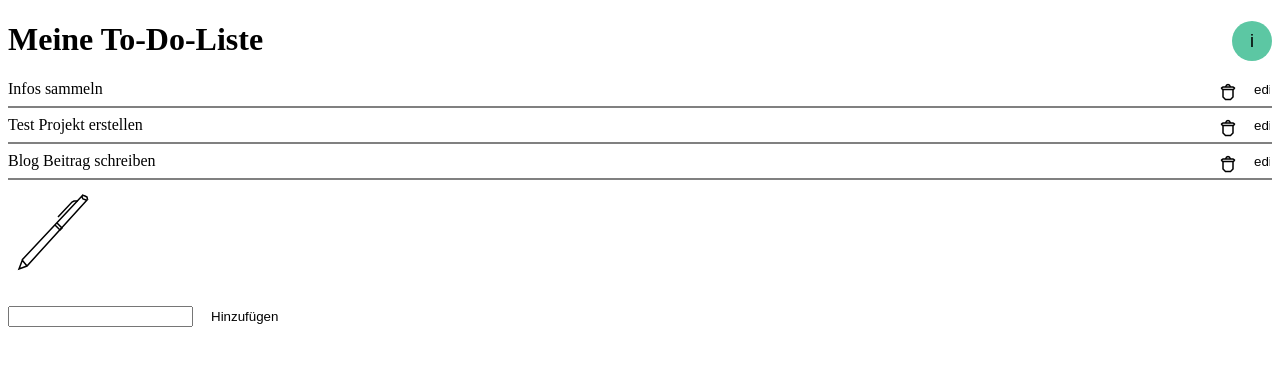
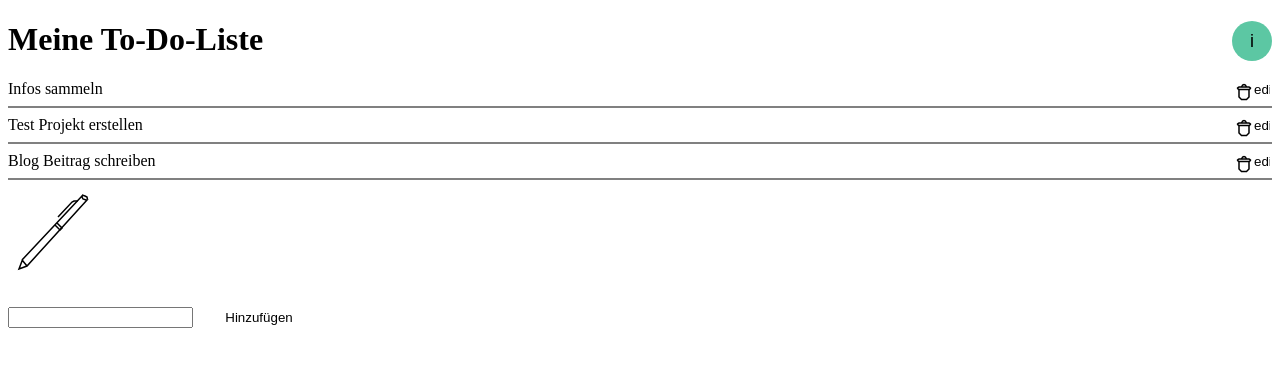
Before and after one commit to FabioKaelin/ToDoManager, a Vue app: page / in a window 1280 px wide. Shown: the top 366 px of the page. Built offline with nearby package versions, Linux system fonts and the light colour scheme; a web font is replaced by a local one.

Commit message:
Modified

```diff
--- a/style.css
+++ b/style.css
@@ -17,6 +17,7 @@
 
 ::-webkit-scrollbar-thumb:hover {
     background: rgb(70, 160, 130);
+
 }
 
 #Informationen {
@@ -95,16 +96,32 @@ body > script {
     border-color: transparent;
     margin: 0;
     padding: 0;
-    margin-left: 1rem;
+    margin-left: 10px;
+    padding-left: 2rem;
+
     float: right;
+    border-radius: 5px;
+    transition-duration: 0.4s;
 }
+
+.papierkorb{
+    background-color: transparent;
+    border-radius: 5px;
+    transition-duration: 0.4s;
+}
+.papierkorb:hover {
+    background-color: rgb(92, 199, 163);
+}
+
+.pap
+
 img, svg, video, canvas, audio, iframe, embed, object {
     display: block;
     vertical-align: middle;
 }
 .addButton {
-    height: 20px;
-    width: 20px;
+    height: 23px;
+    width: 100px;
     cursor: pointer;
     background-color: transparent;
     border-color: transparent;
@@ -112,6 +129,13 @@ img, svg, video, canvas, audio, iframe, embed, object {
     padding: 0;
     margin-left: 1rem;
     font-family: 'Mochiy Pop P One', sans-serif;
+    background-color: transparent;
+    border-radius: 5px;
+    transition-duration: 0.4s;
+}
+
+.addButton:hover {
+    background-color: rgb(92, 199, 163);
 }
 
 input[type="text"]
@@ -127,7 +151,6 @@ input[type="text"]
     align-items: center;
     /* float:right; */
     margin-left: 30px;
-
 }
 
 .showInputButton {
@@ -140,6 +163,13 @@ input[type="text"]
     padding: 0;
     margin-left: 1rem;
     float: right;
+    border-radius: 5px;
+    transition-duration: 0.4s;
+}
+
+.showInputButton:hover {
+    background-color: rgb(92, 199, 163);
+
 }
 
 
@@ -157,6 +187,8 @@ input[type="text"]
     background-color: black;
 }
 
+
+
 #InformationsButton {
 
     height: 40px;
@@ -171,8 +203,9 @@ input[type="text"]
     margin-left: 1rem;
     float: right;
     border-radius: 20px;
+    transition-duration: 0.4s;
 }
 
 #InformationsButton:hover {
-    background-color: rgb(92, 199, 163);
+    background-color: rgb(70, 160, 130);
 }
```
